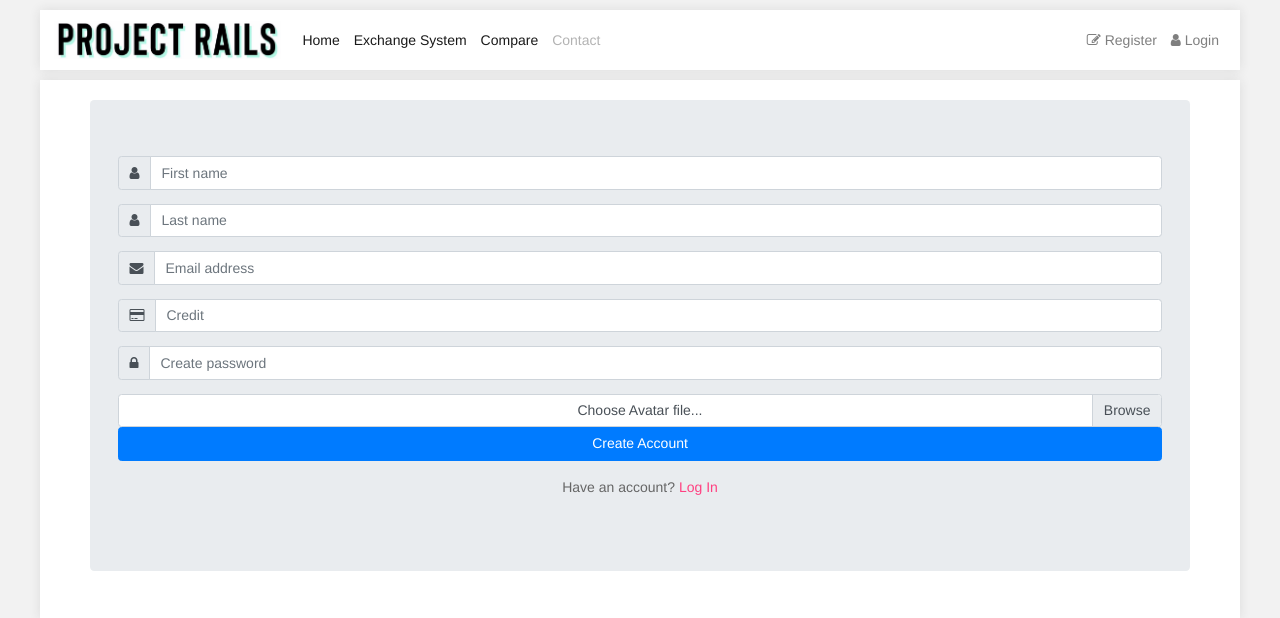
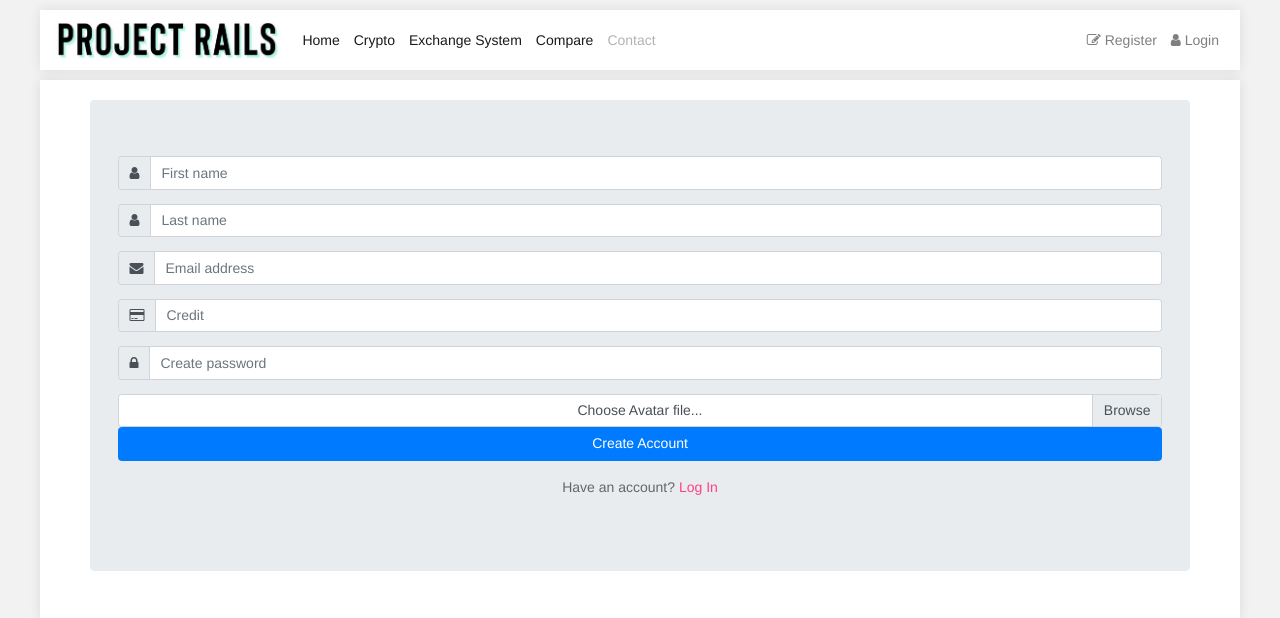
Before and after one commit to MusabDisi/StockProject, a Django app: page /stocks/buy/ in a window 1280 px wide. Shown: the top 618 px of the page. Run offline with Django 3.2, Linux system fonts and the light colour scheme; tables that the repository leaves empty hold one stand-in row (values such as "Sample post"); some libraries are stand-ins or nearby versions.

Commit message:
Add crypto page

```diff
--- a/myapp/templates/base.html
+++ b/myapp/templates/base.html
@@ -42,7 +42,8 @@
             <div class="collapse navbar-collapse" id="navbarNavAltMarkup">
                 <div class="navbar-nav">
                     <a class="nav-item nav-link active" href="/">Home</a>
-                    <a class="nav-item nav-link active" href="{% url 'exchange' %}">Exchange System</a>
+	                <a class="nav-item nav-link active" href="/crypto">Crypto</a>
+	                <a class="nav-item nav-link active" href="{% url 'exchange' %}">Exchange System</a>
                     <a class="nav-item nav-link active" id="compare" href="/compare?symbols=">Compare</a>
                     <a class="nav-item nav-link disabled" href="#">Contact</a>
                 </div>
--- /dev/null
+++ b/myapp/templates/crypto.html
@@ -0,0 +1,4 @@
+{% extends "base.html" %}
+{% block content %}
+<h2>placeholder</h2>
+{% endblock %}
--- a/myapp/urls.py
+++ b/myapp/urls.py
@@ -9,6 +9,7 @@ from myapp.notifications_ajax import *
 
 urlpatterns = [
     path('', views.index, name='index'),
+    path('crypto', views.crypto, name='crypto'),
     path('exchange', views.exchange, name='exchange'),
     path('portfolio', views.portfolio, name='portfolio'),
     path('compare', views.compare, name='compare'),
--- a/myapp/views.py
+++ b/myapp/views.py
@@ -39,6 +39,10 @@ def index(request):
         'number_of_notifs': number_of_notifs,
         'favorite_stocks': serializers.serialize('json', favorite_stocks),
     })
+
+
+def crypto(request):
+    return render(request, 'crypto.html')
 
 @login_required
 def favorite_stock(request):
```
